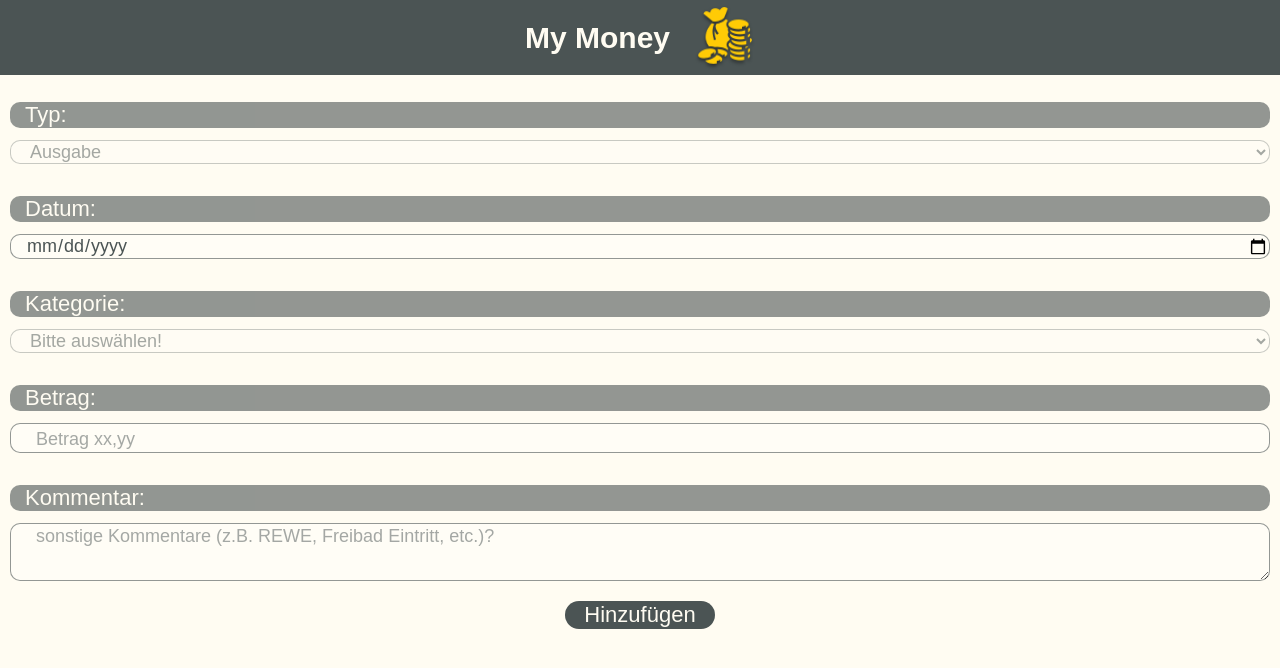
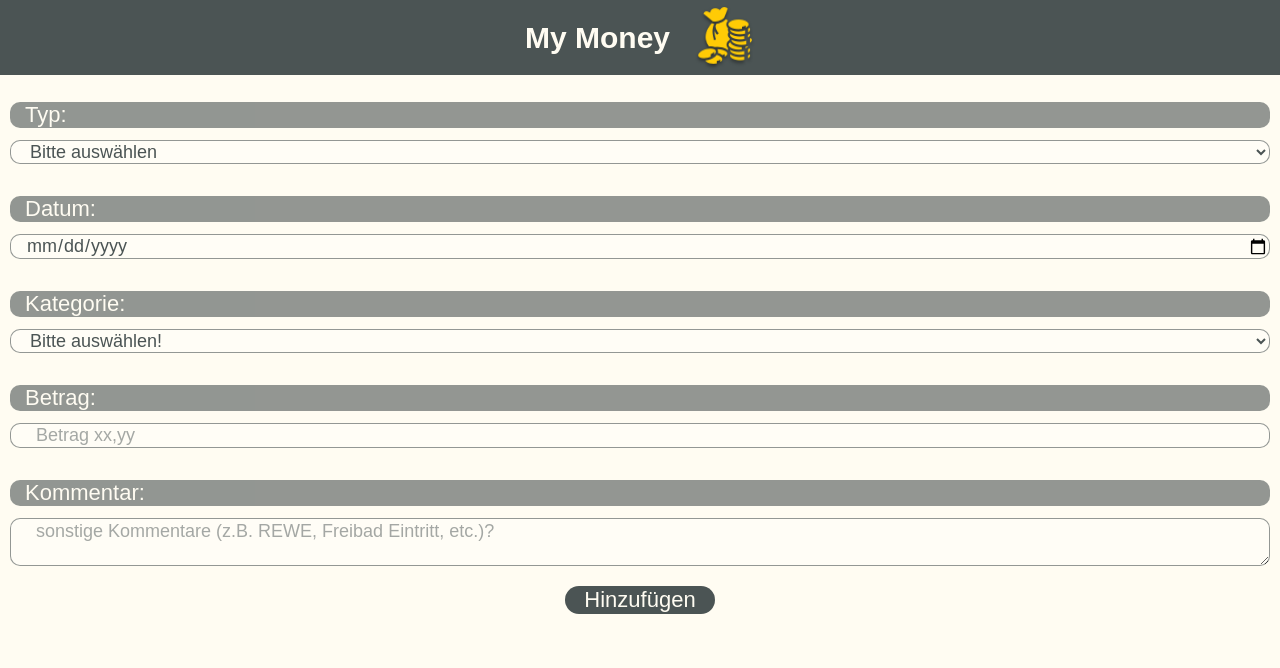
Before and after one commit to kathrinnoack/my-money, a React (Create React App) app: page /create in a window 1280 px wide. Shown: the top 668 px of the page. Built offline with nearby package versions, Linux system fonts and the light colour scheme.

Commit message:
add more validation

```diff
--- a/src/components/CreateForm.js
+++ b/src/components/CreateForm.js
@@ -1,5 +1,6 @@
 import React from "react";
 import styled from "styled-components";
+import InputError from "../components/InputForm";
 
 const Container = styled.form`
   position: relative;
@@ -18,7 +19,6 @@ const StyledType = styled.select`
   padding-left: 15px;
   font-family: sans-serif;
   color: #4b5454;
-  opacity: 0.5;
   :focus {
     font-size: 18px;
     color: #4b5454;
@@ -39,7 +39,7 @@ const StyledDate = styled.input`
 const StyledAmount = styled.input`
   background-color: #fffdf6;
   border: 1px rgba(75, 84, 84, 0.6) solid;
-  font-size: 22px;
+  font-size: 18px;
   border-radius: 10px;
   margin-bottom: 20px;
   padding-left: 15px;
@@ -71,14 +71,13 @@ const StyledCategory = styled.select`
   margin-bottom: 20px;
   font-family: sans-serif;
   color: #4b5454;
-  opacity: 0.5;
 `;
 
 const StyledTextarea = styled.textarea`
   background-color: #fffdf6;
   border: 1px rgba(75, 84, 84, 0.6) solid;
   font-family: sans-serif;
-  font-size: 22px;
+  font-size: 18px;
   border-radius: 10px;
   padding-left: 15px;
   margin-bottom: 20px;
@@ -102,6 +101,7 @@ const StyledSubmitButton = styled.button`
 `;
 
 function CreateForm({ onCreate }) {
+  const [errors, setErrors] = React.useState({});
   const [listValues, setListValues] = React.useState({
     type: "",
     date: "",
@@ -109,8 +109,6 @@ function CreateForm({ onCreate }) {
     amount: "",
     category: ""
   });
-
-  const [errors, setErrors] = React.useState({});
 
   function handleChange(event) {
     const { name, value } = event.target;
@@ -152,14 +150,12 @@ function CreateForm({ onCreate }) {
       return;
     }
 
-    const form = event.target;
-
     const transaction = {
-      type: form.type.value,
-      date: form.date.value,
-      category: form.category.value,
-      amount: form.amount.value,
-      description: form.description.value
+      type: listValues.type,
+      date: listValues.date,
+      category: listValues.category,
+      amount: listValues.amount,
+      description: listValues.description
     };
 
     onCreate(transaction);
@@ -172,36 +168,46 @@ function CreateForm({ onCreate }) {
         <Button>Typ:</Button>
         <StyledType
           name="type"
+          value={listValues.type}
+          error={errors.type}
           onChange={handleChange}
-          value={listValues}
-          error={errors.type}
         >
+          <option value="">Bitte auswählen</option>
           <option value="Ausgabe">Ausgabe</option>
           <option value="Einnahme">Einnahme</option>
+          <InputError />
         </StyledType>
         <Button>Datum:</Button>
-        <StyledDate type="date" name="date" onChange={handleChange} />
+        <StyledDate
+          type="date"
+          name="date"
+          onChange={handleChange}
+          value={listValues.date}
+          error={errors.date}
+        />
         <Button>Kategorie:</Button>
         <StyledCategory
           name="category"
           placeholder="Bitte auswählen"
-          required
           onChange={handleChange}
+          value={listValues.category}
+          error={errors.category}
         >
           <option value="">Bitte auswählen!</option>
           <option value="Gehalt">Gehalt</option>
           <option value="Bareinzahlung">Bareinzahlung</option>
           <option value="Lebensmittel">Lebensmittel</option>
-          <option value="Lebensmittel">Kleidung</option>
+          <option value="Kleidung">Kleidung</option>
         </StyledCategory>
         <Button>Betrag:</Button>
         <StyledAmount
           name="amount"
-          required
           type="number"
           step="0.01"
           placeholder="Betrag xx,yy"
           onChange={handleChange}
+          value={listValues.amount}
+          error={errors.amount}
         />
 
         <Button>Kommentar:</Button>
--- a/src/components/InputForm.js
+++ b/src/components/InputForm.js
@@ -12,7 +12,7 @@ const StyledInput = styled.input`
 
 const Error = styled.div`
   color: #db4141;
-  background: rgba(255, 0, 0, 0.4);
+  font-size: 22px;
 `;
 
 function InputError({ error, className, ...props }) {
```
